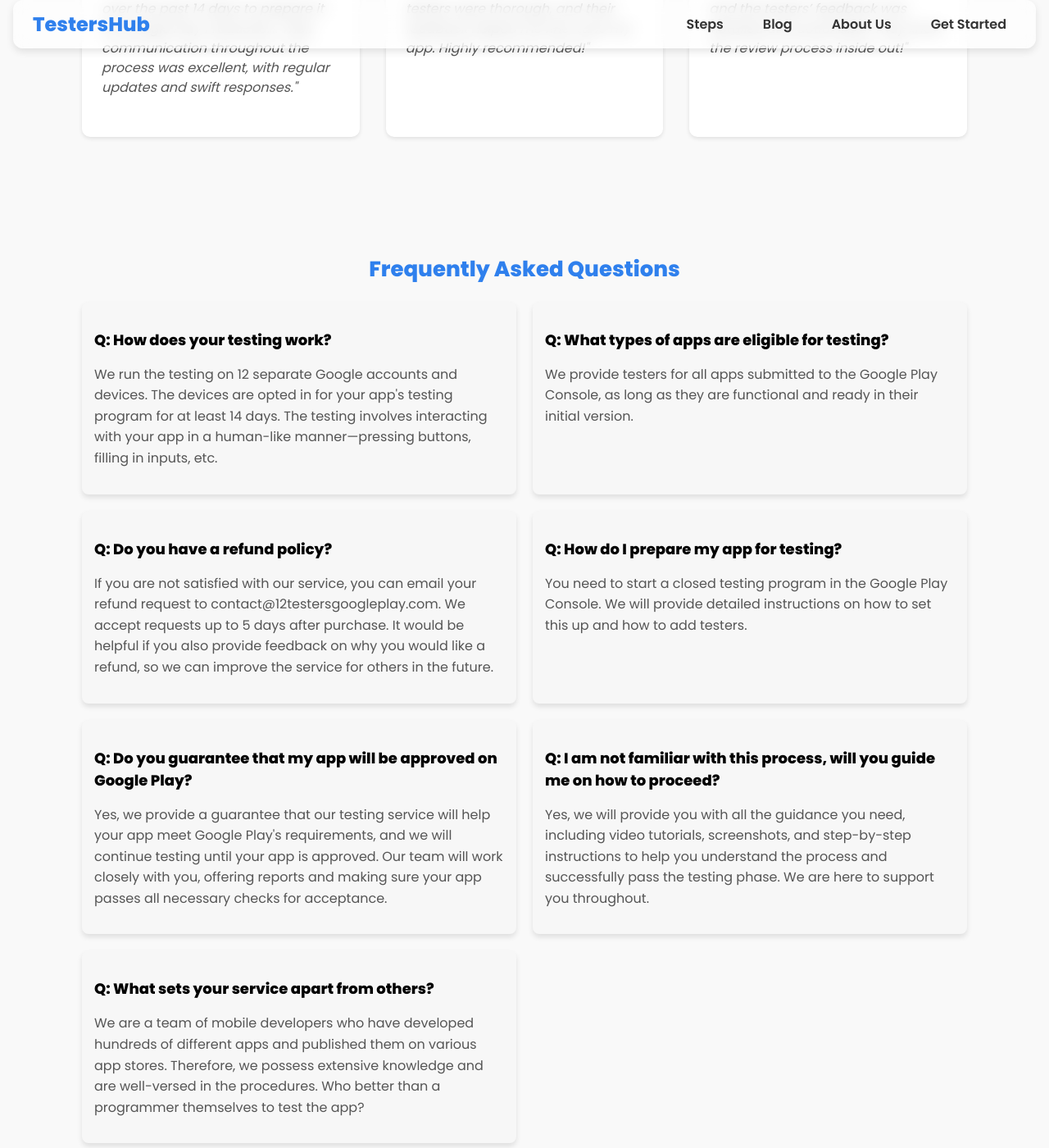
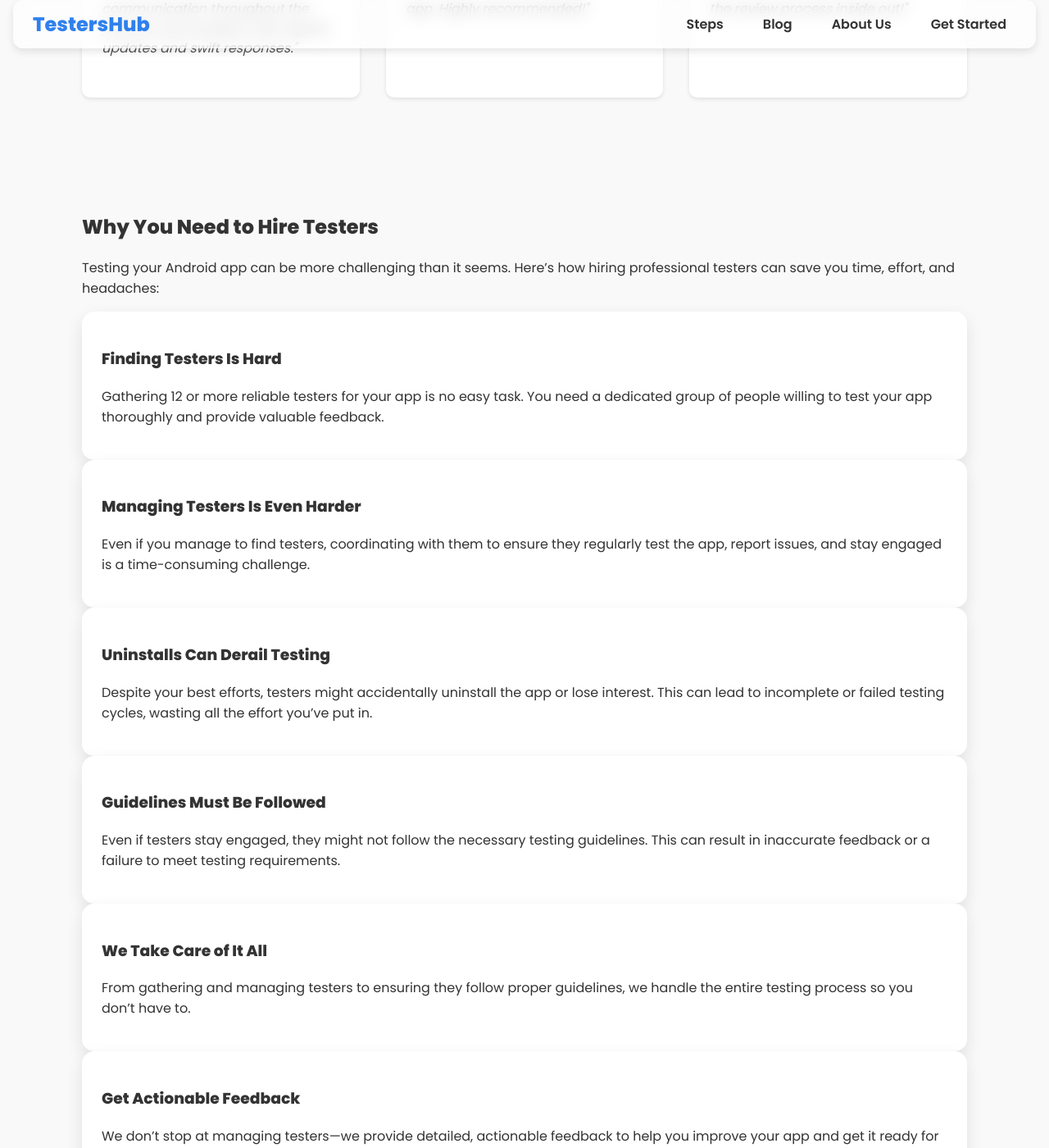
Before and after one commit to teekamsuthar/12testersgoogleplay.com, a Jekyll site: the page index.html, which Jekyll copies as it is, in a window 1280 px wide and 1400 px high, scrolled down 2244 px. Shown: the whole window at 82% size. Built offline with Jekyll 4.4.1, drawn with Linux system fonts in a browser that asks for light colours; comment, search, counter and statistics services are not loaded; some of the changed text lies outside the part shown.

Commit message:
Update index.html

```diff
--- a/index.html
+++ b/index.html
@@ -53,7 +53,7 @@
               <button id="learn-more-btn">Learn More</button>
             </div>
             <div class="right-section">
-              <img src="/images/mobile-3d-image.jpeg" alt="Right Section Image">
+              <img src="/images/banner.png" alt="Right Section Image">
             </div>
           </div>
       </section>
@@ -80,7 +80,7 @@
                 <img src="/images/human-resource.png" alt="" width="50px">
                 <div class="counter">
                     <p class="htmega-counter-number" data-to-value="137">0</p>
-                    <p class="htmega-suffix"></p>
+                    <p class="htmega-suffix">+</p>
                 </div>
                 <h2 class="htmega-counter-title">Approved Apps</h2>
             </div>
@@ -233,9 +233,55 @@
         </div>
       </section>
 
+      <section class="hire-testers-section container">
+        <div class="left-section-hire">
+          <h2 class="section-heading">Why You Need to Hire Testers</h2>
+          <p>Testing your Android app can be more challenging than it seems. Here’s how hiring professional testers can save you time, effort, and headaches:
+          </p>
+        </div>
+        <div class="right-section">
+          <div class="card">
+            <h3 class="card-title">Finding Testers Is Hard</h3>
+            <p class="card-description">
+              Gathering 12 or more reliable testers for your app is no easy task. You need a dedicated group of people willing to test your app thoroughly and provide valuable feedback.
+            </p>
+          </div>
+          <div class="card">
+            <h3 class="card-title">Managing Testers Is Even Harder</h3>
+            <p class="card-description">
+              Even if you manage to find testers, coordinating with them to ensure they regularly test the app, report issues, and stay engaged is a time-consuming challenge.
+            </p>
+          </div>
+          <div class="card">
+            <h3 class="card-title">Uninstalls Can Derail Testing</h3>
+            <p class="card-description">
+              Despite your best efforts, testers might accidentally uninstall the app or lose interest. This can lead to incomplete or failed testing cycles, wasting all the effort you’ve put in.
+            </p>
+          </div>
+          <div class="card">
+            <h3 class="card-title">Guidelines Must Be Followed</h3>
+            <p class="card-description">
+              Even if testers stay engaged, they might not follow the necessary testing guidelines. This can result in inaccurate feedback or a failure to meet testing requirements.
+            </p>
+          </div>
+          <div class="card highlight">
+            <h3 class="card-title">We Take Care of It All</h3>
+            <p class="card-description">
+              From gathering and managing testers to ensuring they follow proper guidelines, we handle the entire testing process so you don’t have to.
+            </p>
+          </div>
+          <div class="card highlight">
+            <h3 class="card-title">Get Actionable Feedback</h3>
+            <p class="card-description">
+              We don’t stop at managing testers—we provide detailed, actionable feedback to help you improve your app and get it ready for launch.
+            </p>
+          </div>
+        </div>
+      </section>
 
-      <!-- faq section -->
-      <section id="faq" class="faq-container container">
+
+       <!-- faq section -->
+       <section id="faq" class="faq-container container">
         <h2>Frequently Asked Questions</h2>
         <div class="faq-grid">
           <!-- FAQ 1 -->
@@ -287,7 +333,6 @@
           </div>
         </div>
       </section>
-
 
       <!-- Pricing Section -->
       <section id="pricing" class="pricing container">
```
